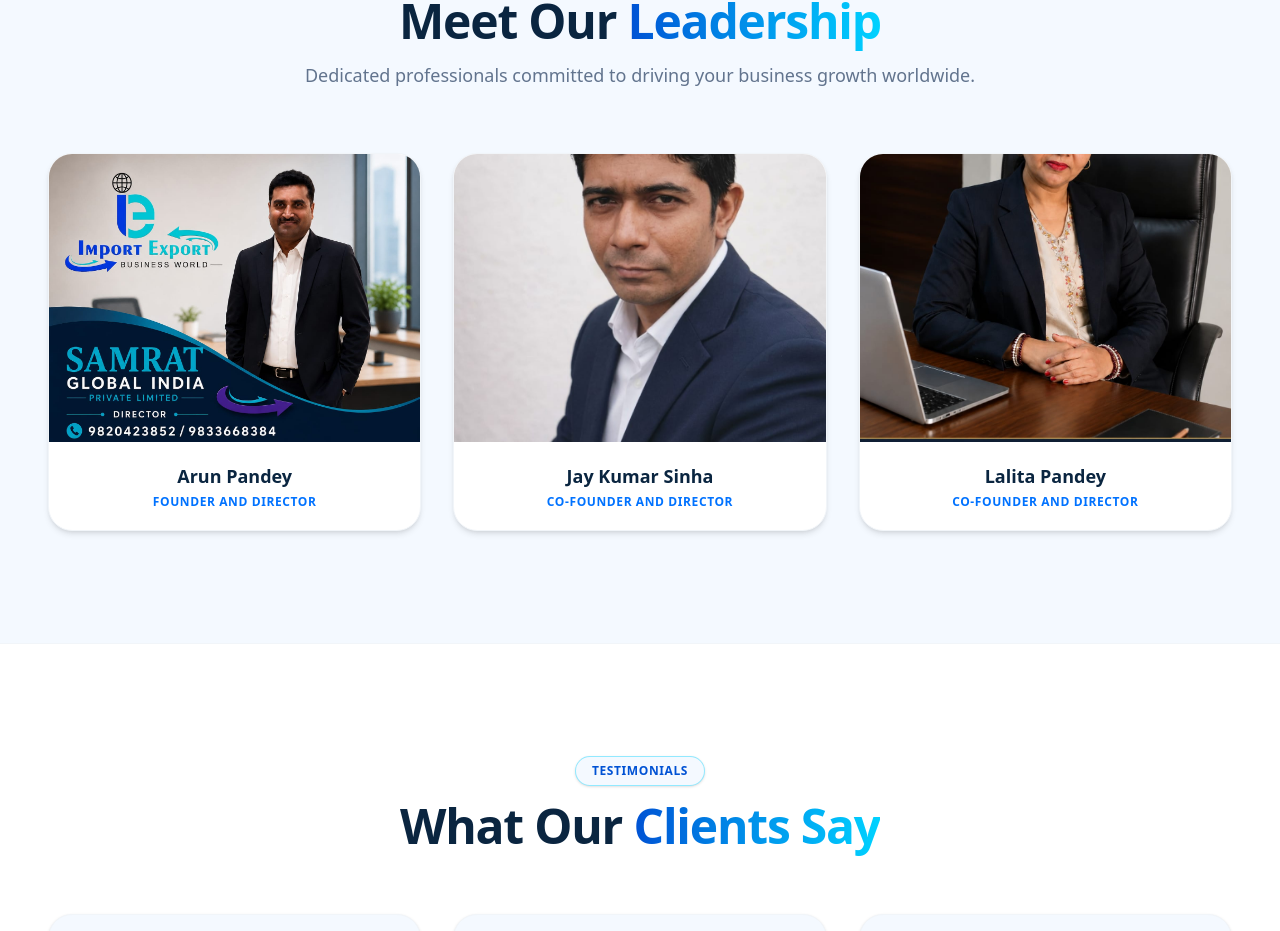
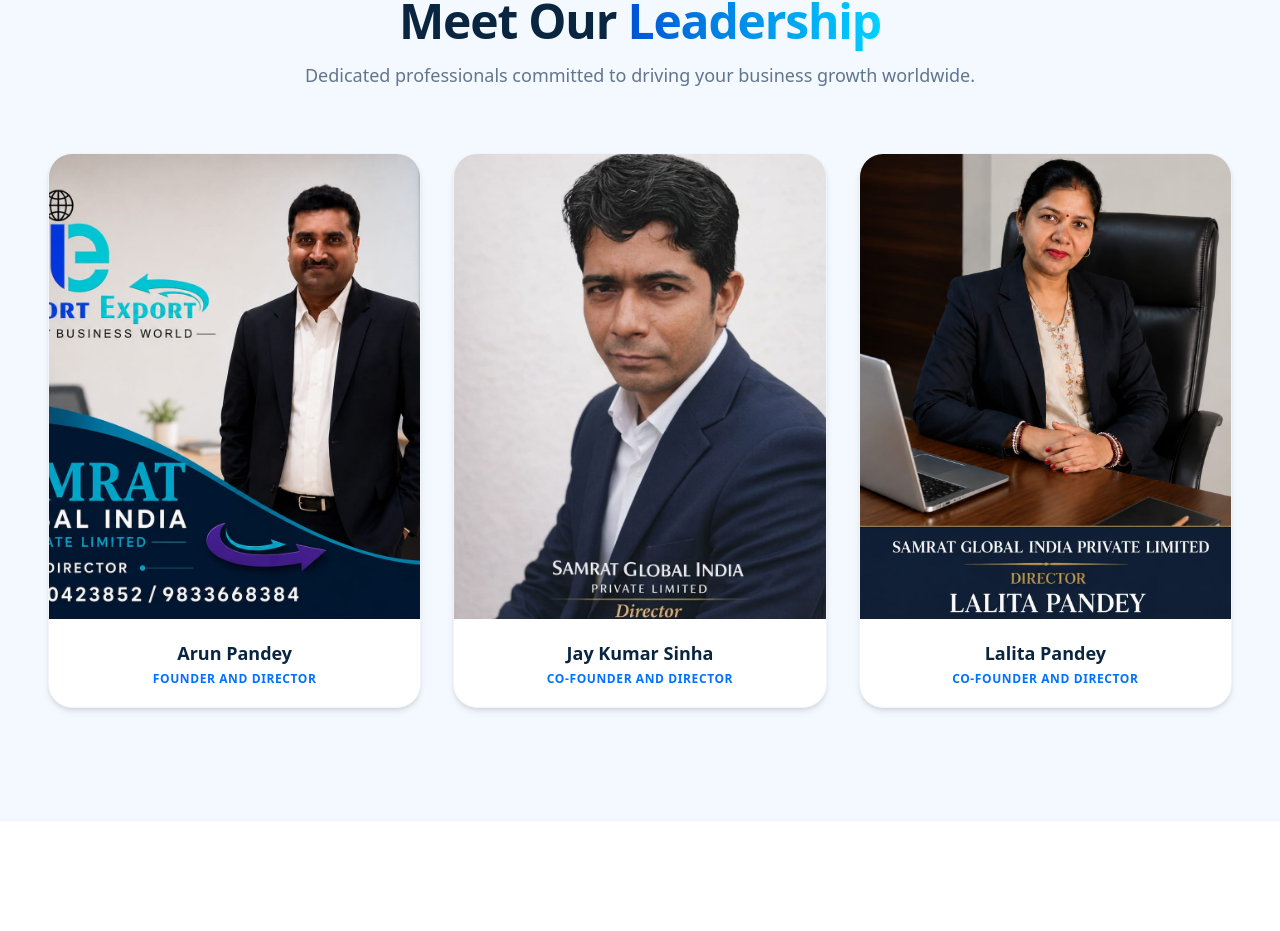
Before and after one commit to mumbaiops45/samaratglobal, a Next.js app: page /about-us in a window 1280 px wide. Shown: the part 4358-5289 px from the top of the page. Built offline with nearby package versions, Linux system fonts and the light colour scheme.

Commit message:
make some chang

```diff
--- a/src/app/about-us/page.jsx
+++ b/src/app/about-us/page.jsx
@@ -583,13 +583,18 @@ const page = () => {
                 className="group relative"
               >
                 <div className="group bg-white rounded-3xl overflow-hidden shadow-md hover:shadow-2xl transition-all duration-500 border border-slate-100">
-                  <div className="relative overflow-hidden h-[288px] bg-white flex items-center justify-center">
+                  {/* <div className="relative overflow-hidden w-full h-full bg-white flex items-center justify-center">
                     <img
                       src={member.image}
                       alt={member.name}
-                      className="w-full h-full object-cover transition-transform duration-700 group-hover:scale-105"
-                    />
-
+                      className="w-full h-[405px] object-contain transition-transform duration-700 group-hover:scale-105"
+                    /> */}
+                    <div className="relative w-full  bg-slate-100">
+                  <img
+                    src={member.image}
+                    alt={member.name}
+                    className="w-full h-[465px] object-cover object-center group-hover:scale-100 transition-transform duration-700"
+                  />
                     <div className="absolute inset-0 bg-gradient-to-t from-[#0A2540] via-[#0A2540]/80 to-transparent flex flex-col justify-end p-6 opacity-0 group-hover:opacity-100 transition-all duration-300">
                       <p className="text-white text-xs leading-relaxed mb-3">
                         {member.description}
--- a/src/app/team/page.jsx
+++ b/src/app/team/page.jsx
@@ -477,15 +477,13 @@ const page = () => {
                 onClick={() => setSelectedMember(member)}
                 className="group relative bg-[#F4F9FF] rounded-3xl overflow-hidden shadow-sm hover:shadow-2xl transition-all duration-500 border border-slate-100 hover:border-[#00D2FF] cursor-pointer"
               >
-                <div className="relative overflow-hidden aspect-[1.22/1] bg-slate-100">
+                <div className="relative w-full  bg-slate-100">
                   <img
                     src={member.image}
                     alt={member.name}
-                    // className="w-full h-full object-cover group-hover:scale-110 transition-transform duration-700"
-                          className="w-full h-full object-cover object-center transition-transform duration-700 group-hover:scale-105"
+                    className="w-full h-[465px] object-cover object-center group-hover:scale-100 transition-transform duration-700"
+                  />
 
-
-                  />
                   <div className="absolute inset-0 bg-gradient-to-t from-[#0A2540]/80 via-transparent to-transparent opacity-0 group-hover:opacity-100 transition-opacity duration-300" />
                   <div className="absolute top-4 right-4 bg-white/95 backdrop-blur-md px-3 py-1.5 rounded-full shadow-md border border-white">
                     <span className="text-xs font-bold text-[#0052D4]">
```
